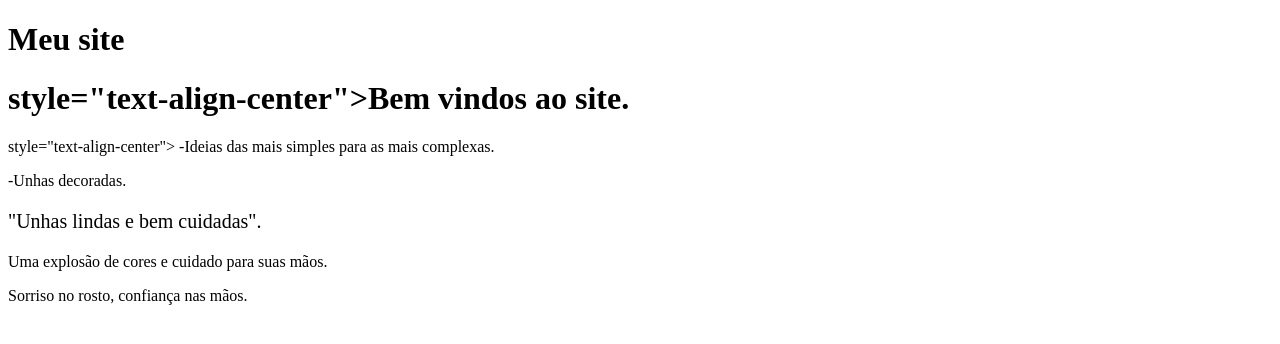
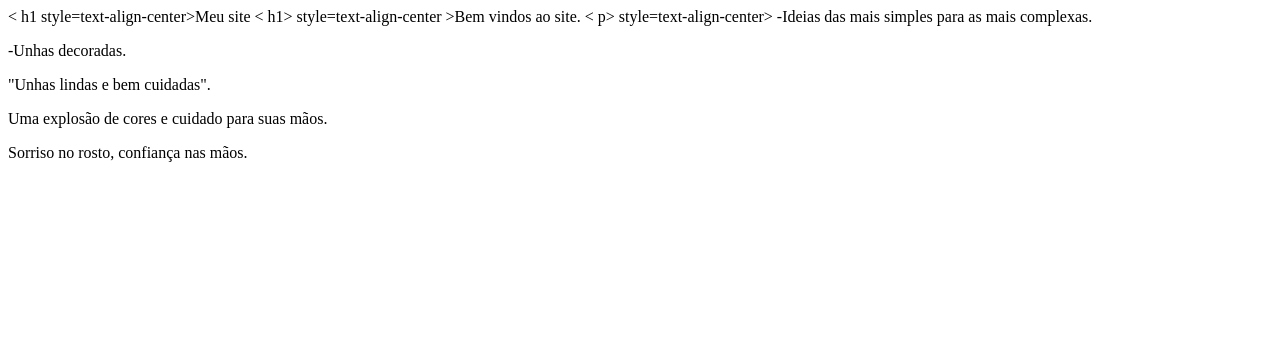
Before and after one commit to feremili7/-Ideias-de-design-de-unhas., a plain HTML site: page index.html in a window 1280 px wide. Drawn offline with Linux system fonts and the light colour scheme.

Commit message:
editando index

```diff
--- a/index.html
+++ b/index.html
@@ -6,16 +6,15 @@
      </head>
 
     <body>
-    <h1 style="text-align-center">Meu site</h1>
-    <h1> style="text-align-center">Bem vindos ao site.</h1>
-    <p> style="text-align-center"> -Ideias das mais simples para as mais complexas.</p>
-        <p> -Unhas decoradas.</p>
+    < h1 style=text-align-center>Meu site</h1>
+    < h1> style=text-align-center >Bem vindos ao site.</h1>
+    < p> style=text-align-center> -Ideias das mais simples para as mais complexas.</p>
+        <p> -Unhas decoradas.</p >
 
 
-            <p style="font-size: 20px; texte-align-center"><Nossa missão é:<strong> "Unhas lindas e bem cuidadas"</strong>.</em<p>
+<p style="font-si ze:20 px  texte-align-center"><Nossa missão é:<strong> "Unhas lindas e bem cuidadas"</strong>.</em<p>
 
-                <p style="text-align-center" >Uma explosão de cores e cuidado para suas mãos.</p>
-
-                    <p style="text-align-center">Sorriso no rosto, confiança nas mãos.</p>
+<p style="text-align-center" >Uma explosão de cores e cuidado para suas mãos.</p>
+ <p style="text-align-center">Sorriso no rosto, confiança nas mãos.</p>
             </body>
-        </html>
+        <html>
```
